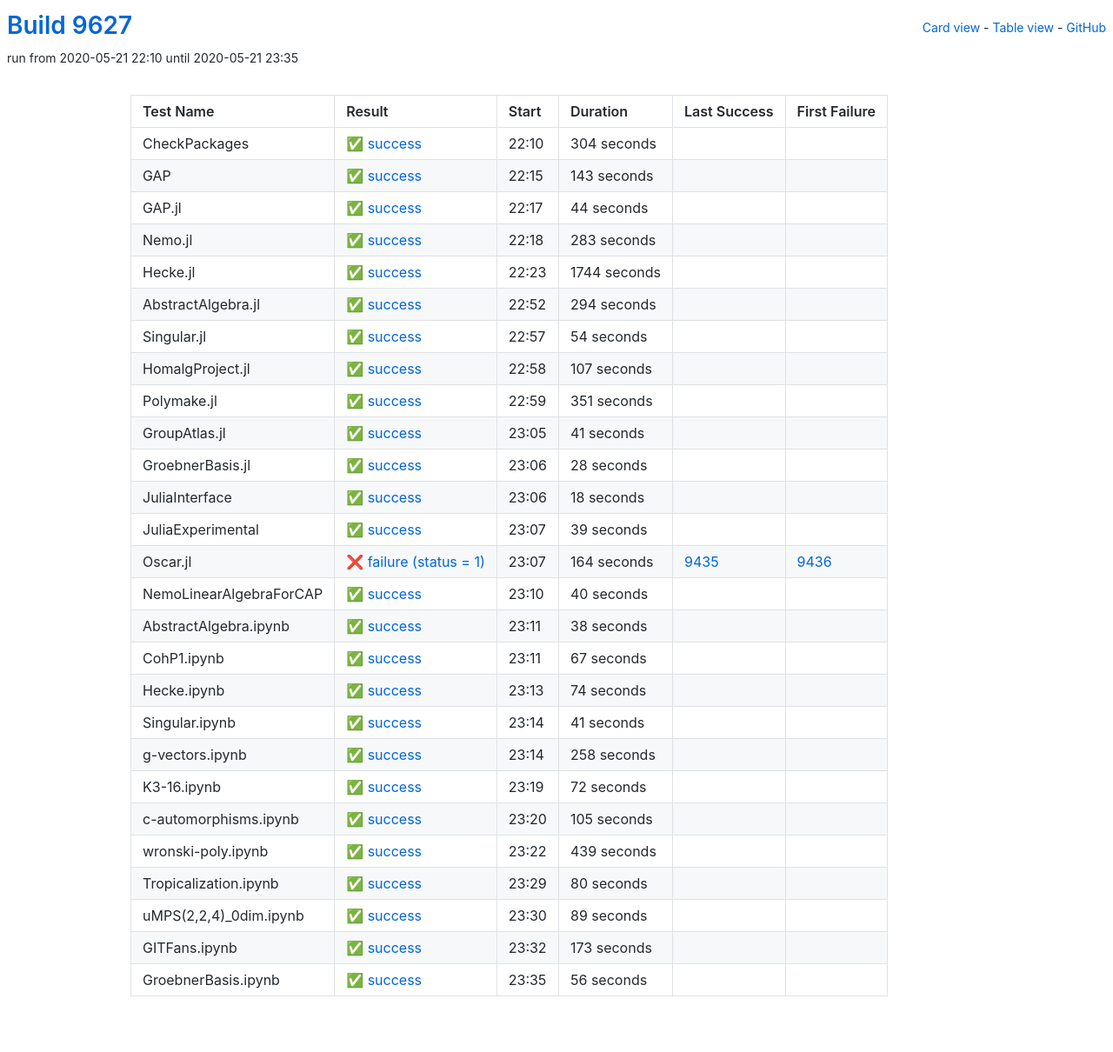
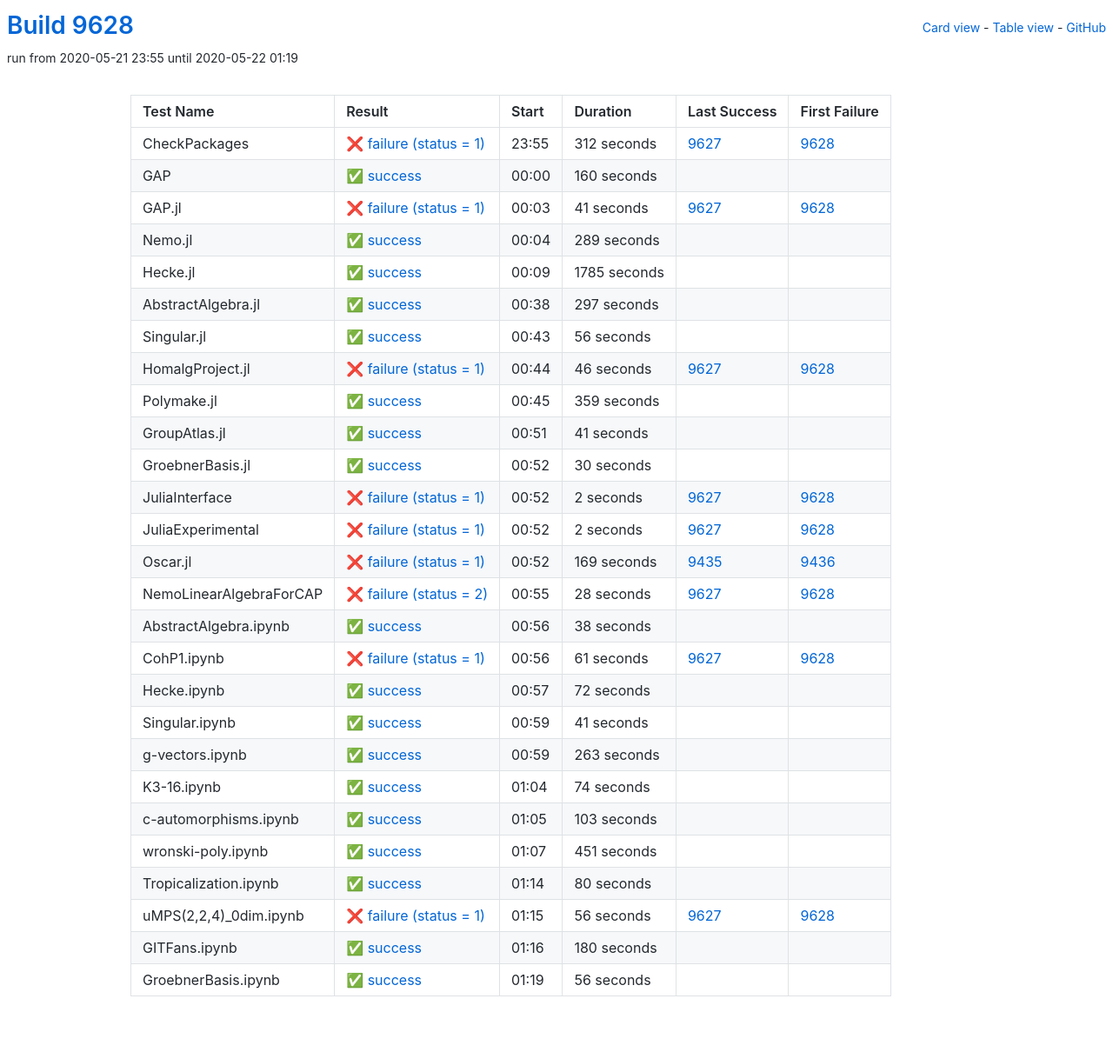
Before and after one commit to oscar-system/oscar-ci-status, a Jekyll site: the page built from table.html, in a window 1280 px wide. Shown: the whole page at 87% size. Built offline with Jekyll 4.4.1, drawn with Linux system fonts in a browser that asks for light colours.

Commit message:
Build 9628

```diff
--- a/_data/ci.yml
+++ b/_data/ci.yml
@@ -1,113 +1,113 @@
-build: 9627
-build_url: https://oscarci.mathematik.uni-kl.de/job/oscar/9627/
+build: 9628
+build_url: https://oscarci.mathematik.uni-kl.de/job/oscar/9628/
 job: oscar
 tests:
-- duration: 304
-  exitcode: 0
-  first_failure: false
-  first_failure_url: null
+- duration: 312
+  exitcode: 1
+  first_failure: 9628
+  first_failure_url: https://oscarci.mathematik.uni-kl.de/job/oscar/9628/
   id: checkpackages
-  last_success: false
-  last_success_url: null
-  log: https://oscarci.mathematik.uni-kl.de/job/oscar/9627/artifact/logs/build-9627/CheckPackages.log
+  last_success: 9627
+  last_success_url: https://oscarci.mathematik.uni-kl.de/job/oscar/9627/
+  log: https://oscarci.mathematik.uni-kl.de/job/oscar/9628/artifact/logs/build-9628/CheckPackages.log
   name: CheckPackages
-  start: 2020-05-21 22:10
-  status: success
-  success: true
-- duration: 143
+  start: 2020-05-21 23:55
+  status: failure
+  success: false
+- duration: 160
   exitcode: 0
   first_failure: false
   first_failure_url: null
   id: gap
   last_success: false
   last_success_url: null
-  log: https://oscarci.mathematik.uni-kl.de/job/oscar/9627/artifact/logs/build-9627/GAP.log
+  log: https://oscarci.mathematik.uni-kl.de/job/oscar/9628/artifact/logs/build-9628/GAP.log
   name: GAP
-  start: 2020-05-21 22:15
+  start: 2020-05-22 00:00
   status: success
   success: true
-- duration: 44
-  exitcode: 0
-  first_failure: false
-  first_failure_url: null
+- duration: 41
+  exitcode: 1
+  first_failure: 9628
+  first_failure_url: https://oscarci.mathematik.uni-kl.de/job/oscar/9628/
   id: gap-jl
-  last_success: false
-  last_success_url: null
-  log: https://oscarci.mathematik.uni-kl.de/job/oscar/9627/artifact/logs/build-9627/GAP.jl.log
+  last_success: 9627
+  last_success_url: https://oscarci.mathematik.uni-kl.de/job/oscar/9627/
+  log: https://oscarci.mathematik.uni-kl.de/job/oscar/9628/artifact/logs/build-9628/GAP.jl.log
   name: GAP.jl
-  start: 2020-05-21 22:17
-  status: success
-  success: true
-- duration: 283
+  start: 2020-05-22 00:03
+  status: failure
+  success: false
+- duration: 289
   exitcode: 0
   first_failure: false
   first_failure_url: null
   id: nemo-jl
   last_success: false
   last_success_url: null
-  log: https://oscarci.mathematik.uni-kl.de/job/oscar/9627/artifact/logs/build-9627/Nemo.jl.log
+  log: https://oscarci.mathematik.uni-kl.de/job/oscar/9628/artifact/logs/build-9628/Nemo.jl.log
   name: Nemo.jl
-  start: 2020-05-21 22:18
+  start: 2020-05-22 00:04
   status: success
   success: true
-- duration: 1744
+- duration: 1785
   exitcode: 0
   first_failure: false
   first_failure_url: null
   id: hecke-jl
   last_success: false
   last_success_url: null
-  log: https://oscarci.mathematik.uni-kl.de/job/oscar/9627/artifact/logs/build-9627/Hecke.jl.log
+  log: https://oscarci.mathematik.uni-kl.de/job/oscar/9628/artifact/logs/build-9628/Hecke.jl.log
   name: Hecke.jl
-  start: 2020-05-21 22:23
+  start: 2020-05-22 00:09
   status: success
   success: true
-- duration: 294
+- duration: 297
   exitcode: 0
   first_failure: false
   first_failure_url: null
   id: abstractalgebra-jl
   last_success: false
   last_success_url: null
-  log: https://oscarci.mathematik.uni-kl.de/job/oscar/9627/artifact/logs/build-9627/AbstractAlgebra.jl.log
+  log: https://oscarci.mathematik.uni-kl.de/job/oscar/9628/artifact/logs/build-9628/AbstractAlgebra.jl.log
   name: AbstractAlgebra.jl
-  start: 2020-05-21 22:52
+  start: 2020-05-22 00:38
   status: success
   success: true
-- duration: 54
+- duration: 56
   exitcode: 0
   first_failure: false
   first_failure_url: null
   id: singular-jl
   last_success: false
   last_success_url: null
-  log: https://oscarci.mathematik.uni-kl.de/job/oscar/9627/artifact/logs/build-9627/Singular.jl.log
+  log: https://oscarci.mathematik.uni-kl.de/job/oscar/9628/artifact/logs/build-9628/Singular.jl.log
   name: Singular.jl
-  start: 2020-05-21 22:57
+  start: 2020-05-22 00:43
   status: success
   success: true
-- duration: 107
-  exitcode: 0
-  first_failure: false
-  first_failure_url: null
+- duration: 46
+  exitcode: 1
+  first_failure: 9628
+  first_failure_url: https://oscarci.mathematik.uni-kl.de/job/oscar/9628/
   id: homalgproject-jl
-  last_success: false
-  last_success_url: null
-  log: https://oscarci.mathematik.uni-kl.de/job/oscar/9627/artifact/logs/build-9627/HomalgProject.jl.log
+  last_success: 9627
+  last_success_url: https://oscarci.mathematik.uni-kl.de/job/oscar/9627/
+  log: https://oscarci.mathematik.uni-kl.de/job/oscar/9628/artifact/logs/build-9628/HomalgProject.jl.log
   name: HomalgProject.jl
-  start: 2020-05-21 22:58
-  status: success
-  success: true
-- duration: 351
+  start: 2020-05-22 00:44
+  status: failure
+  success: false
+- duration: 359
   exitcode: 0
   first_failure: false
   first_failure_url: null
   id: polymake-jl
   last_success: false
   last_success_url: null
-  log: https://oscarci.mathematik.uni-kl.de/job/oscar/9627/artifact/logs/build-9627/Polymake.jl.log
+  log: https://oscarci.mathematik.uni-kl.de/job/oscar/9628/artifact/logs/build-9628/Polymake.jl.log
   name: Polymake.jl
-  start: 2020-05-21 22:59
+  start: 2020-05-22 00:45
   status: success
   success: true
 - duration: 41
@@ -117,71 +117,71 @@
   id: groupatlas-jl
   last_success: false
   last_success_url: null
-  log: https://oscarci.mathematik.uni-kl.de/job/oscar/9627/artifact/logs/build-9627/GroupAtlas.jl.log
+  log: https://oscarci.mathematik.uni-kl.de/job/oscar/9628/artifact/logs/build-9628/GroupAtlas.jl.log
   name: GroupAtlas.jl
-  start: 2020-05-21 23:05
+  start: 2020-05-22 00:51
   status: success
   success: true
-- duration: 28
+- duration: 30
   exitcode: 0
   first_failure: false
   first_failure_url: null
   id: groebnerbasis-jl
   last_success: false
   last_success_url: null
-  log: https://oscarci.mathematik.uni-kl.de/job/oscar/9627/artifact/logs/build-9627/GroebnerBasis.jl.log
+  log: https://oscarci.mathematik.uni-kl.de/job/oscar/9628/artifact/logs/build-9628/GroebnerBasis.jl.log
   name: GroebnerBasis.jl
-  start: 2020-05-21 23:06
+  start: 2020-05-22 00:52
   status: success
   success: true
-- duration: 18
-  exitcode: 0
-  first_failure: false
-  first_failure_url: null
+- duration: 2
+  exitcode: 1
+  first_failure: 9628
+  first_failure_url: https://oscarci.mathematik.uni-kl.de/job/oscar/9628/
   id: juliainterface
-  last_success: false
-  last_success_url: null
-  log: https://oscarci.mathematik.uni-kl.de/job/oscar/9627/artifact/logs/build-9627/JuliaInterface.log
+  last_success: 9627
+  last_success_url: https://oscarci.mathematik.uni-kl.de/job/oscar/9627/
+  log: https://oscarci.mathematik.uni-kl.de/job/oscar/9628/artifact/logs/build-9628/JuliaInterface.log
   name: JuliaInterface
-  start: 2020-05-21 23:06
-  status: success
-  success: true
-- duration: 39
-  exitcode: 0
-  first_failure: false
-  first_failure_url: null
+  start: 2020-05-22 00:52
+  status: failure
+  success: false
+- duration: 2
+  exitcode: 1
+  first_failure: 9628
+  first_failure_url: https://oscarci.mathematik.uni-kl.de/job/oscar/9628/
   id: juliaexperimental
-  last_success: false
-  last_success_url: null
-  log: https://oscarci.mathematik.uni-kl.de/job/oscar/9627/artifact/logs/build-9627/JuliaExperimental.log
+  last_success: 9627
+  last_success_url: https://oscarci.mathematik.uni-kl.de/job/oscar/9627/
+  log: https://oscarci.mathematik.uni-kl.de/job/oscar/9628/artifact/logs/build-9628/JuliaExperimental.log
   name: JuliaExperimental
-  start: 2020-05-21 23:07
-  status: success
-  success: true
-- duration: 164
+  start: 2020-05-22 00:52
+  status: failure
+  success: false
+- duration: 169
   exitcode: 1
   first_failure: 9436
   first_failure_url: https://oscarci.mathematik.uni-kl.de/job/oscar/9436/
   id: oscar-jl
   last_success: 9435
   last_success_url: https://oscarci.mathematik.uni-kl.de/job/oscar/9435/
-  log: https://oscarci.mathematik.uni-kl.de/job/oscar/9627/artifact/logs/build-9627/Oscar.jl.log
+  log: https://oscarci.mathematik.uni-kl.de/job/oscar/9628/artifact/logs/build-9628/Oscar.jl.log
   name: Oscar.jl
-  start: 2020-05-21 23:07
+  start: 2020-05-22 00:52
   status: failure
   success: false
-- duration: 40
-  exitcode: 0
-  first_failure: false
-  first_failure_url: null
+- duration: 28
+  exitcode: 2
+  first_failure: 9628
+  first_failure_url: https://oscarci.mathematik.uni-kl.de/job/oscar/9628/
   id: nemolinearalgebraforcap
-  last_success: false
-  last_success_url: null
-  log: https://oscarci.mathematik.uni-kl.de/job/oscar/9627/artifact/logs/build-9627/NemoLinearAlgebraForCAP.log
+  last_success: 9627
+  last_success_url: https://oscarci.mathematik.uni-kl.de/job/oscar/9627/
+  log: https://oscarci.mathematik.uni-kl.de/job/oscar/9628/artifact/logs/build-9628/NemoLinearAlgebraForCAP.log
   name: NemoLinearAlgebraForCAP
-  start: 2020-05-21 23:10
-  status: success
-  success: true
+  start: 2020-05-22 00:55
+  status: failure
+  success: false
 - duration: 38
   exitcode: 0
   first_failure: false
@@ -189,33 +189,33 @@
   id: abstractalgebra-ipynb
   last_success: false
   last_success_url: null
-  log: https://oscarci.mathematik.uni-kl.de/job/oscar/9627/artifact/logs/build-9627/AbstractAlgebra.ipynb.log
+  log: https://oscarci.mathematik.uni-kl.de/job/oscar/9628/artifact/logs/build-9628/AbstractAlgebra.ipynb.log
   name: AbstractAlgebra.ipynb
-  start: 2020-05-21 23:11
+  start: 2020-05-22 00:56
   status: success
   success: true
-- duration: 67
-  exitcode: 0
-  first_failure: false
-  first_failure_url: null
+- duration: 61
+  exitcode: 1
+  first_failure: 9628
+  first_failure_url: https://oscarci.mathematik.uni-kl.de/job/oscar/9628/
   id: cohp1-ipynb
-  last_success: false
-  last_success_url: null
-  log: https://oscarci.mathematik.uni-kl.de/job/oscar/9627/artifact/logs/build-9627/CohP1.ipynb.log
+  last_success: 9627
+  last_success_url: https://oscarci.mathematik.uni-kl.de/job/oscar/9627/
+  log: https://oscarci.mathematik.uni-kl.de/job/oscar/9628/artifact/logs/build-9628/CohP1.ipynb.log
   name: CohP1.ipynb
-  start: 2020-05-21 23:11
-  status: success
-  success: true
-- duration: 74
+  start: 2020-05-22 00:56
+  status: failure
+  success: false
+- duration: 72
   exitcode: 0
   first_failure: false
   first_failure_url: null
   id: hecke-ipynb
   last_success: false
   last_success_url: null
-  log: https://oscarci.mathematik.uni-kl.de/job/oscar/9627/artifact/logs/build-9627/Hecke.ipynb.log
+  log: https://oscarci.mathematik.uni-kl.de/job/oscar/9628/artifact/logs/build-9628/Hecke.ipynb.log
   name: Hecke.ipynb
-  start: 2020-05-21 23:13
+  start: 2020-05-22 00:57
   status: success
   success: true
 - duration: 41
@@ -225,57 +225,57 @@
   id: singular-ipynb
   last_success: false
   last_success_url: null
-  log: https://oscarci.mathematik.uni-kl.de/job/oscar/9627/artifact/logs/build-9627/Singular.ipynb.log
+  log: https://oscarci.mathematik.uni-kl.de/job/oscar/9628/artifact/logs/build-9628/Singular.ipynb.log
   name: Singular.ipynb
-  start: 2020-05-21 23:14
+  start: 2020-05-22 00:59
   status: success
   success: true
-- duration: 258
+- duration: 263
   exitcode: 0
   first_failure: false
   first_failure_url: null
   id: g-vectors-ipynb
   last_success: false
   last_success_url: null
-  log: https://oscarci.mathematik.uni-kl.de/job/oscar/9627/artifact/logs/build-9627/g-vectors.ipynb.log
+  log: https://oscarci.mathematik.uni-kl.de/job/oscar/9628/artifact/logs/build-9628/g-vectors.ipynb.log
   name: g-vectors.ipynb
-  start: 2020-05-21 23:14
+  start: 2020-05-22 00:59
   status: success
   success: true
-- duration: 72
+- duration: 74
   exitcode: 0
   first_failure: false
   first_failure_url: null
   id: k3-16-ipynb
   last_success: false
   last_success_url: null
-  log: https://oscarci.mathematik.uni-kl.de/job/oscar/9627/artifact/logs/build-9627/K3-16.ipynb.log
+  log: https://oscarci.mathematik.uni-kl.de/job/oscar/9628/artifact/logs/build-9628/K3-16.ipynb.log
   name: K3-16.ipynb
-  start: 2020-05-21 23:19
+  start: 2020-05-22 01:04
   status: success
   success: true
-- duration: 105
+- duration: 103
   exitcode: 0
   first_failure: false
   first_failure_url: null
   id: c-automorphisms-ipynb
   last_success: false
   last_success_url: null
-  log: https://oscarci.mathematik.uni-kl.de/job/oscar/9627/artifact/logs/build-9627/c-automorphisms.ipynb.log
+  log: https://oscarci.mathematik.uni-kl.de/job/oscar/9628/artifact/logs/build-9628/c-automorphisms.ipynb.log
   name: c-automorphisms.ipynb
-  start: 2020-05-21 23:20
+  start: 2020-05-22 01:05
   status: success
   success: true
-- duration: 439
+- duration: 451
   exitcode: 0
   first_failure: false
   first_failure_url: null
   id: wronski-poly-ipynb
   last_success: false
   last_success_url: null
-  log: https://oscarci.mathematik.uni-kl.de/job/oscar/9627/artifact/logs/build-9627/wronski-poly.ipynb.log
+  log: https://oscarci.mathematik.uni-kl.de/job/oscar/9628/artifact/logs/build-9628/wronski-poly.ipynb.log
   name: wronski-poly.ipynb
-  start: 2020-05-21 23:22
+  start: 2020-05-22 01:07
   status: success
   success: true
 - duration: 80
@@ -285,33 +285,33 @@
   id: tropicalization-ipynb
   last_success: false
   last_success_url: null
-  log: https://oscarci.mathematik.uni-kl.de/job/oscar/9627/artifact/logs/build-9627/Tropicalization.ipynb.log
+  log: https://oscarci.mathematik.uni-kl.de/job/oscar/9628/artifact/logs/build-9628/Tropicalization.ipynb.log
   name: Tropicalization.ipynb
-  start: 2020-05-21 23:29
+  start: 2020-05-22 01:14
   status: success
   success: true
-- duration: 89
-  exitcode: 0
-  first_failure: false
-  first_failure_url: null
+- duration: 56
+  exitcode: 1
+  first_failure: 9628
+  first_failure_url: https://oscarci.mathematik.uni-kl.de/job/oscar/9628/
   id: umps-2-2-4-0dim-ipynb
-  last_success: false
-  last_success_url: null
-  log: https://oscarci.mathematik.uni-kl.de/job/oscar/9627/artifact/logs/build-9627/uMPS-2-2-4-_0dim.ipynb.log
+  last_success: 9627
+  last_success_url: https://oscarci.mathematik.uni-kl.de/job/oscar/9627/
+  log: https://oscarci.mathematik.uni-kl.de/job/oscar/9628/artifact/logs/build-9628/uMPS-2-2-4-_0dim.ipynb.log
   name: uMPS(2,2,4)_0dim.ipynb
-  start: 2020-05-21 23:30
-  status: success
-  success: true
-- duration: 173
+  start: 2020-05-22 01:15
+  status: failure
+  success: false
+- duration: 180
   exitcode: 0
   first_failure: false
   first_failure_url: null
   id: gitfans-ipynb
   last_success: false
   last_success_url: null
-  log: https://oscarci.mathematik.uni-kl.de/job/oscar/9627/artifact/logs/build-9627/GITFans.ipynb.log
+  log: https://oscarci.mathematik.uni-kl.de/job/oscar/9628/artifact/logs/build-9628/GITFans.ipynb.log
   name: GITFans.ipynb
-  start: 2020-05-21 23:32
+  start: 2020-05-22 01:16
   status: success
   success: true
 - duration: 56
@@ -321,8 +321,8 @@
   id: groebnerbasis-ipynb
   last_success: false
   last_success_url: null
-  log: https://oscarci.mathematik.uni-kl.de/job/oscar/9627/artifact/logs/build-9627/GroebnerBasis.ipynb.log
+  log: https://oscarci.mathematik.uni-kl.de/job/oscar/9628/artifact/logs/build-9628/GroebnerBasis.ipynb.log
   name: GroebnerBasis.ipynb
-  start: 2020-05-21 23:35
+  start: 2020-05-22 01:19
   status: success
   success: true
```
Also changed, not shown: README.md.
